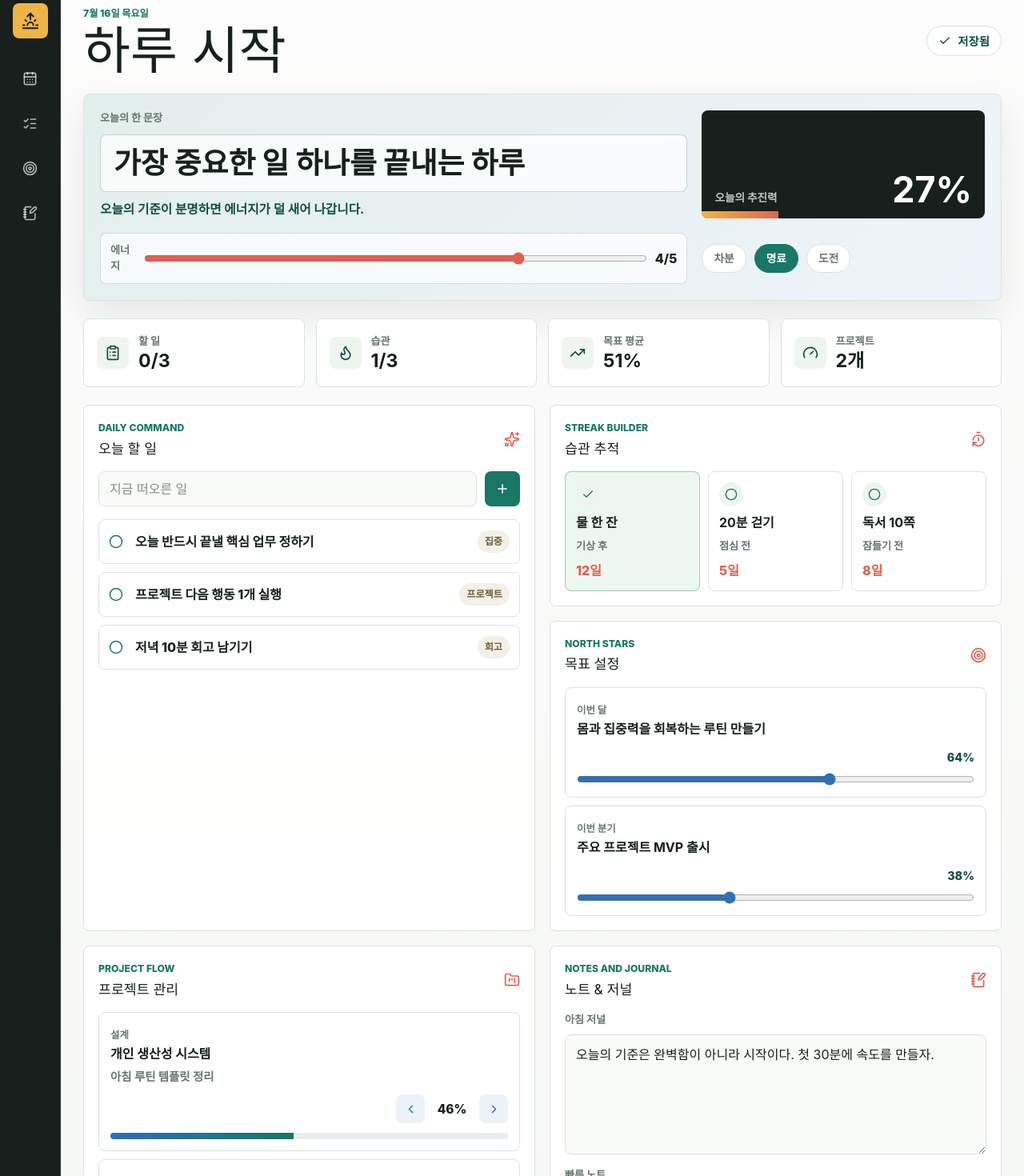
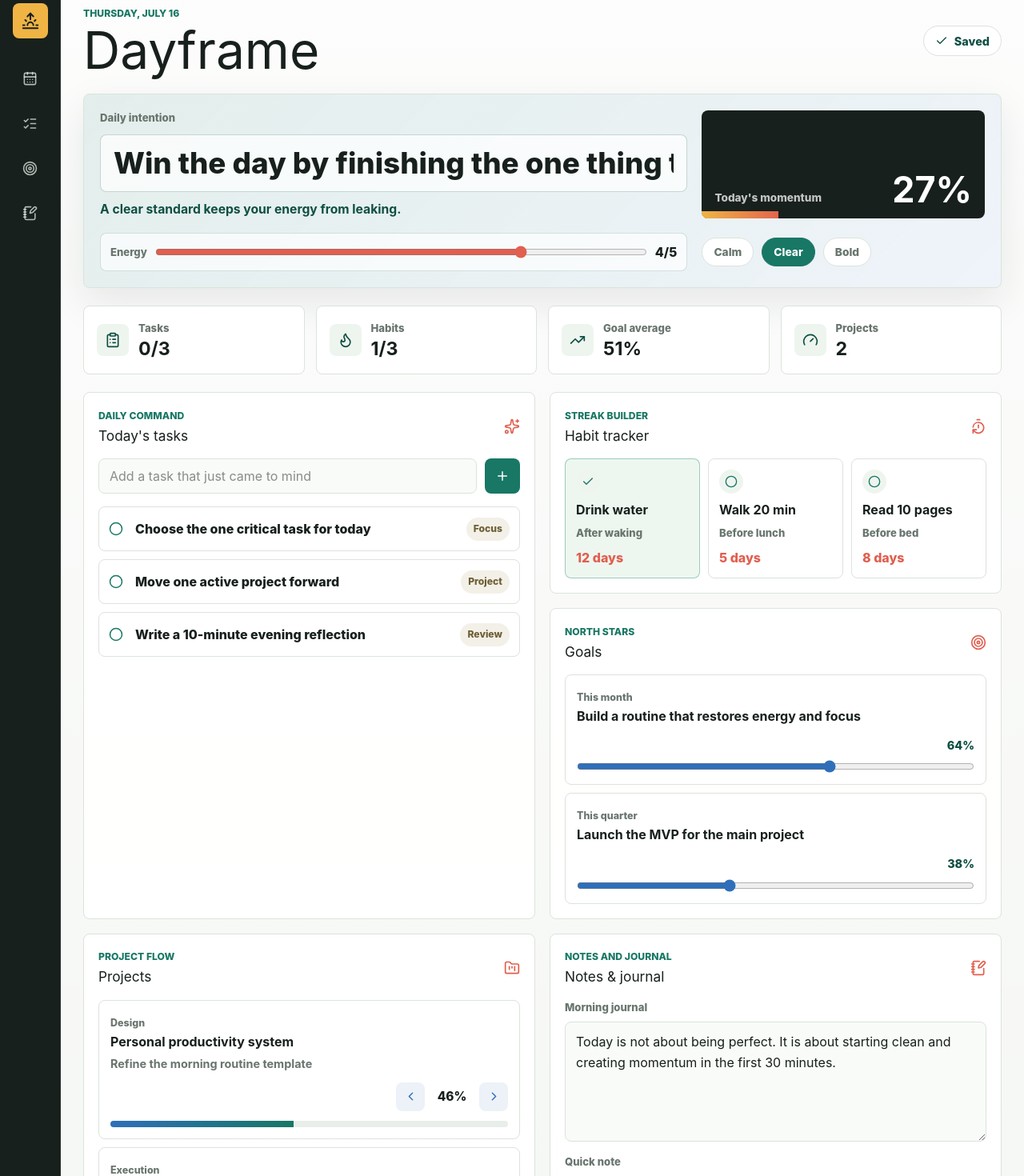
Before and after one commit to Min-Cho0129/dayframe, a Next.js app: page / in a window 1280 px wide. Shown: the part 20-1490 px from the top of the page at 80% size. Built offline with nearby package versions, Linux system fonts and the light colour scheme.

Commit message:
Translate app to English

```diff
--- a/app/layout.tsx
+++ b/app/layout.tsx
@@ -2,18 +2,20 @@ import type { Metadata } from "next";
 import "./globals.css";
 
 export const metadata: Metadata = {
-  title: "하루 시작",
-  description: "할 일, 목표, 습관, 프로젝트, 노트와 저널을 한 곳에서 정리하는 아침 생산성 앱.",
+  title: "Dayframe",
+  description:
+    "A morning productivity dashboard for tasks, goals, habits, projects, notes, and journaling.",
   openGraph: {
-    title: "하루 시작",
+    title: "Dayframe",
     description:
-      "아침 루틴을 정리하고 오늘의 실행력을 높이는 개인 생산성 대시보드.",
+      "Frame your day with a focused morning dashboard for planning, routines, and reflection.",
     type: "website",
   },
   twitter: {
     card: "summary",
-    title: "하루 시작",
-    description: "오늘의 할 일, 목표, 습관, 프로젝트, 저널을 한 화면에서 정리하세요.",
+    title: "Dayframe",
+    description:
+      "Plan tasks, track habits, move projects forward, and journal from one focused dashboard.",
   },
   icons: {
     icon: "/favicon.svg",
@@ -27,7 +29,7 @@ export default function RootLayout({
   children: React.ReactNode;
 }>) {
   return (
-    <html lang="ko">
+    <html lang="en">
       <body>{children}</body>
     </html>
   );
--- a/app/page.tsx
+++ b/app/page.tsx
@@ -65,101 +65,101 @@ type AppState = {
   note: string;
 };
 
-const STORAGE_KEY = "haru-start-app-v1";
+const STORAGE_KEY = "dayframe-app-v2";
 const storeListeners = new Set<() => void>();
 
 const defaultState: AppState = {
-  focus: "가장 중요한 일 하나를 끝내는 하루",
+  focus: "Win the day by finishing the one thing that matters most",
   energy: 4,
   mood: "clear",
   tasks: [
     {
       id: "task-1",
-      title: "오늘 반드시 끝낼 핵심 업무 정하기",
-      area: "집중",
+      title: "Choose the one critical task for today",
+      area: "Focus",
       done: false,
     },
     {
       id: "task-2",
-      title: "프로젝트 다음 행동 1개 실행",
-      area: "프로젝트",
+      title: "Move one active project forward",
+      area: "Project",
       done: false,
     },
     {
       id: "task-3",
-      title: "저녁 10분 회고 남기기",
-      area: "회고",
+      title: "Write a 10-minute evening reflection",
+      area: "Review",
       done: false,
     },
   ],
   habits: [
     {
       id: "habit-1",
-      name: "물 한 잔",
+      name: "Drink water",
       streak: 12,
-      target: "기상 후",
+      target: "After waking",
       doneToday: true,
     },
     {
       id: "habit-2",
-      name: "20분 걷기",
+      name: "Walk 20 min",
       streak: 5,
-      target: "점심 전",
+      target: "Before lunch",
       doneToday: false,
     },
     {
       id: "habit-3",
-      name: "독서 10쪽",
+      name: "Read 10 pages",
       streak: 8,
-      target: "잠들기 전",
+      target: "Before bed",
       doneToday: false,
     },
   ],
   goals: [
     {
       id: "goal-1",
-      title: "몸과 집중력을 회복하는 루틴 만들기",
-      horizon: "이번 달",
+      title: "Build a routine that restores energy and focus",
+      horizon: "This month",
       progress: 64,
     },
     {
       id: "goal-2",
-      title: "주요 프로젝트 MVP 출시",
-      horizon: "이번 분기",
+      title: "Launch the MVP for the main project",
+      horizon: "This quarter",
       progress: 38,
     },
   ],
   projects: [
     {
       id: "project-1",
-      name: "개인 생산성 시스템",
-      stage: "설계",
+      name: "Personal productivity system",
+      stage: "Design",
       progress: 46,
-      nextAction: "아침 루틴 템플릿 정리",
+      nextAction: "Refine the morning routine template",
     },
     {
       id: "project-2",
-      name: "포트폴리오 개선",
-      stage: "실행",
+      name: "Portfolio refresh",
+      stage: "Execution",
       progress: 72,
-      nextAction: "대표 사례 문장 다듬기",
+      nextAction: "Rewrite the featured case study copy",
     },
   ],
   journal:
-    "오늘의 기준은 완벽함이 아니라 시작이다. 첫 30분에 속도를 만들자.",
-  note: "기억할 것: 해야 할 일을 줄이면 실행력이 올라간다.",
+    "Today is not about being perfect. It is about starting clean and creating momentum in the first 30 minutes.",
+  note: "Remember: fewer commitments make execution easier.",
 };
 
 const moodLabels: Record<Mood, string> = {
-  calm: "차분",
-  clear: "명료",
-  bold: "도전",
+  calm: "Calm",
+  clear: "Clear",
+  bold: "Bold",
 };
 
 const encouragement: Record<Mood, string> = {
-  calm: "속도를 낮추고, 가장 작은 다음 행동부터.",
-  clear: "오늘의 기준이 분명하면 에너지가 덜 새어 나갑니다.",
-  bold: "시작 전 망설임보다 실행 후 조정이 빠릅니다.",
+  calm: "Slow the pace and start with the smallest next action.",
+  clear: "A clear standard keeps your energy from leaking.",
+  bold: "Adjusting after action is faster than waiting before it.",
 };
 
 function normalizeState(value: Partial<AppState>): AppState {
@@ -234,7 +234,7 @@ export default function Home() {
 
   const todayLabel = useMemo(
     () =>
-      new Intl.DateTimeFormat("ko-KR", {
+      new Intl.DateTimeFormat("en-US", {
         month: "long",
         day: "numeric",
         weekday: "long",
@@ -279,7 +279,7 @@ export default function Home() {
         {
           id: `task-${Date.now()}`,
           title,
-          area: "오늘",
+          area: "Today",
           done: false,
         },
         ...current.tasks,
@@ -332,21 +332,21 @@ export default function Home() {
 
   return (
     <main className="app-shell">
-      <aside className="side-rail" aria-label="주요 메뉴">
+      <aside className="side-rail" aria-label="Primary navigation">
         <div className="brand-mark" aria-hidden="true">
           <Sunrise size={22} strokeWidth={2.2} />
         </div>
         <nav className="rail-nav">
-          <a href="#today" aria-label="오늘">
+          <a href="#today" aria-label="Today">
             <CalendarDays size={19} />
           </a>
-          <a href="#tasks" aria-label="할 일">
+          <a href="#tasks" aria-label="Tasks">
             <ListChecks size={19} />
           </a>
-          <a href="#goals" aria-label="목표">
+          <a href="#goals" aria-label="Goals">
             <Target size={19} />
           </a>
-          <a href="#journal" aria-label="저널">
+          <a href="#journal" aria-label="Journal">
             <NotebookPen size={19} />
           </a>
         </nav>
@@ -356,17 +356,17 @@ export default function Home() {
         <header className="topbar" id="today">
           <div>
             <p className="eyebrow">{todayLabel}</p>
-            <h1>하루 시작</h1>
+            <h1>Dayframe</h1>
           </div>
           <div className="sync-pill">
             <Check size={16} />
-            저장됨
+            Saved
           </div>
         </header>
 
-        <section className="morning-board" aria-label="오늘의 시작 요약">
+        <section className="morning-board" aria-label="Morning dashboard summary">
           <div className="focus-editor">
-            <label htmlFor="daily-focus">오늘의 한 문장</label>
+            <label htmlFor="daily-focus">Daily intention</label>
             <input
               id="daily-focus"
               value={state.focus}
@@ -380,19 +380,19 @@ export default function Home() {
             <p>{encouragement[state.mood]}</p>
           </div>
 
-          <div className="momentum-meter" aria-label={`추진력 ${stats.momentum}%`}>
+          <div className="momentum-meter" aria-label={`Momentum ${stats.momentum}%`}>
             <div
               className="meter-fill"
               style={{ width: `${stats.momentum}%` }}
             />
             <div className="meter-copy">
-              <span>오늘의 추진력</span>
+              <span>Today&apos;s momentum</span>
               <strong>{stats.momentum}%</strong>
             </div>
           </div>
 
           <div className="energy-control">
-            <label htmlFor="energy">에너지</label>
+            <label htmlFor="energy">Energy</label>
             <input
               id="energy"
               type="range"
@@ -409,7 +409,7 @@ export default function Home() {
             <span>{state.energy}/5</span>
           </div>
 
-          <div className="mood-switcher" aria-label="오늘의 태도">
+          <div className="mood-switcher" aria-label="Daily mindset">
             {(Object.keys(moodLabels) as Mood[]).map((mood) => (
               <button
                 className={state.mood === mood ? "active" : ""}
@@ -428,20 +428,20 @@ export default function Home() {
           </div>
         </section>
 
-        <section className="stat-grid" aria-label="오늘의 상태">
+        <section className="stat-grid" aria-label="Daily status">
           <StatusTile
             icon={<ClipboardList size={20} />}
-            label="할 일"
+            label="Tasks"
             value={`${stats.completedTasks}/${stats.totalTasks}`}
           />
           <StatusTile
             icon={<Flame size={20} />}
-            label="습관"
+            label="Habits"
             value={`${stats.completedHabits}/${stats.totalHabits}`}
           />
           <StatusTile
             icon={<TrendingUp size={20} />}
-            label="목표 평균"
+            label="Goal average"
             value={`${Math.round(
               state.goals.reduce((sum, goal) => sum + goal.progress, 0) /
                 Math.max(state.goals.length, 1),
@@ -449,8 +449,8 @@ export default function Home() {
           />
           <StatusTile
             icon={<Gauge size={20} />}
-            label="프로젝트"
-            value={`${state.projects.length}개`}
+            label="Projects"
+            value={`${state.projects.length}`}
           />
         </section>
 
@@ -459,19 +459,19 @@ export default function Home() {
             <div className="panel-heading">
               <div>
                 <p className="eyebrow">Daily command</p>
-                <h2>오늘 할 일</h2>
+                <h2>Today&apos;s tasks</h2>
               </div>
               <Sparkles size={20} />
             </div>
 
             <form className="task-form" onSubmit={addTask}>
               <input
-                aria-label="새 할 일"
+                aria-label="New task"
                 onChange={(event) => setTaskDraft(event.target.value)}
-                placeholder="지금 떠오른 일"
+                placeholder="Add a task that just came to mind"
                 value={taskDraft}
               />
-              <button aria-label="할 일 추가" type="submit">
+              <button aria-label="Add task" type="submit">
                 <Plus size={18} />
               </button>
             </form>
@@ -496,7 +496,7 @@ export default function Home() {
             <div className="panel-heading">
               <div>
                 <p className="eyebrow">Streak builder</p>
-                <h2>습관 추적</h2>
+                <h2>Habit tracker</h2>
               </div>
               <TimerReset size={20} />
             </div>
@@ -514,7 +514,7 @@ export default function Home() {
                   </span>
                   <strong>{habit.name}</strong>
                   <span>{habit.target}</span>
-                  <em>{habit.streak}일</em>
+                  <em>{habit.streak} days</em>
                 </button>
               ))}
             </div>
@@ -524,7 +524,7 @@ export default function Home() {
             <div className="panel-heading">
               <div>
                 <p className="eyebrow">North stars</p>
-                <h2>목표 설정</h2>
+                <h2>Goals</h2>
               </div>
               <Target size={20} />
             </div>
@@ -539,7 +539,7 @@ export default function Home() {
                   <label>
                     <span>{goal.progress}%</span>
                     <input
-                      aria-label={`${goal.title} 진행률`}
+                      aria-label={`${goal.title} progress`}
                       max="100"
                       min="0"
                       onChange={(event) =>
@@ -558,7 +558,7 @@ export default function Home() {
             <div className="panel-heading">
               <div>
                 <p className="eyebrow">Project flow</p>
-                <h2>프로젝트 관리</h2>
+                <h2>Projects</h2>
               </div>
               <FolderKanban size={20} />
             </div>
@@ -573,7 +573,7 @@ export default function Home() {
                   </div>
                   <div className="project-actions">
                     <button
-                      aria-label={`${project.name} 진행률 줄이기`}
+                      aria-label={`Decrease ${project.name} progress`}
                       onClick={() => updateProject(project.id, project.progress - 5)}
                       type="button"
                     >
@@ -581,7 +581,7 @@ export default function Home() {
                     </button>
                     <span>{project.progress}%</span>
                     <button
-                      aria-label={`${project.name} 진행률 올리기`}
+                      aria-label={`Increase ${project.name} progress`}
                       onClick={() => updateProject(project.id, project.progress + 5)}
                       type="button"
                     >
@@ -600,13 +600,13 @@ export default function Home() {
             <div className="panel-heading">
               <div>
                 <p className="eyebrow">Notes and journal</p>
-                <h2>노트 & 저널</h2>
+                <h2>Notes &amp; journal</h2>
               </div>
               <NotebookPen size={20} />
             </div>
 
             <label className="text-field">
-              <span>아침 저널</span>
+              <span>Morning journal</span>
               <textarea
                 onChange={(event) =>
                   updateState((current) => ({
@@ -619,7 +619,7 @@ export default function Home() {
             </label>
 
             <label className="text-field">
-              <span>빠른 노트</span>
+              <span>Quick note</span>
               <textarea
                 onChange={(event) =>
                   updateState((current) => ({
```
Also changed, not shown: 1 other file (tests, documents, lock files or other folders).
